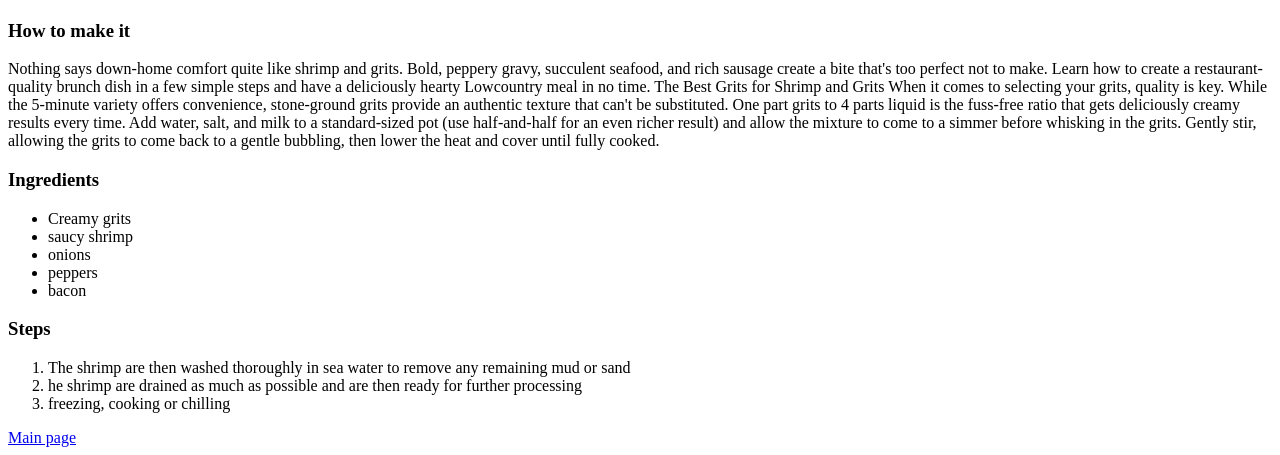
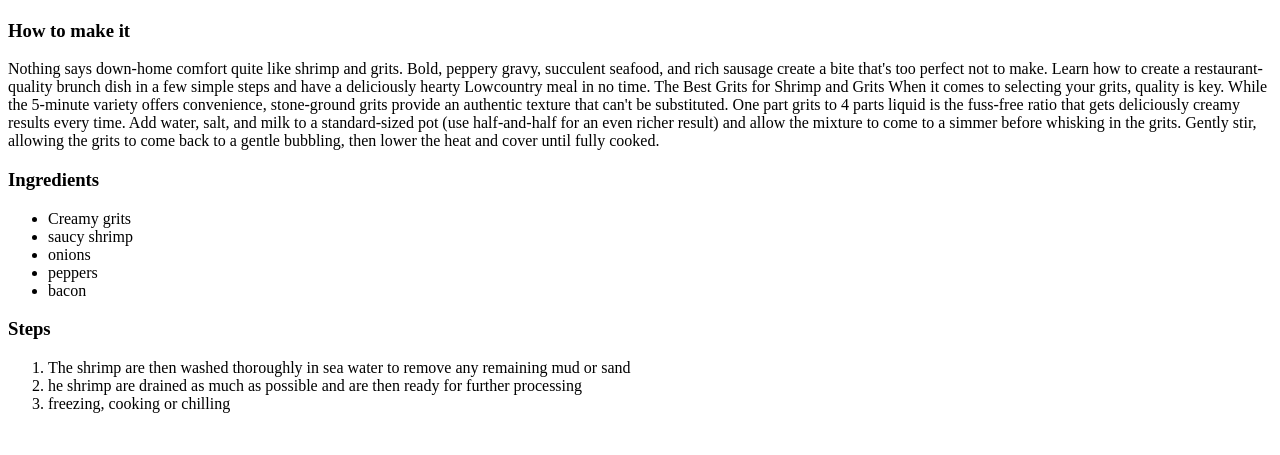
Before and after one commit to Arshad313/odin-recipes, a plain HTML site: page recipes/Shrimp.html in a window 1280 px wide. Shown: the part 383-838 px from the top of the page. After the commit the page ends 812 px from the top, so only its background shows below. Drawn offline with Linux system fonts and the light colour scheme.

Commit message:
Update Shrimp.html

```diff
--- a/recipes/Shrimp.html
+++ b/recipes/Shrimp.html
@@ -32,7 +32,7 @@
                 <li>he shrimp are drained as much as possible and are then ready for further processing</li>
                 <li>freezing, cooking or chilling</li>
             </ol>
-    <a href="../index.html">Main page</a>
+
 
 </body>
 </html>
```
